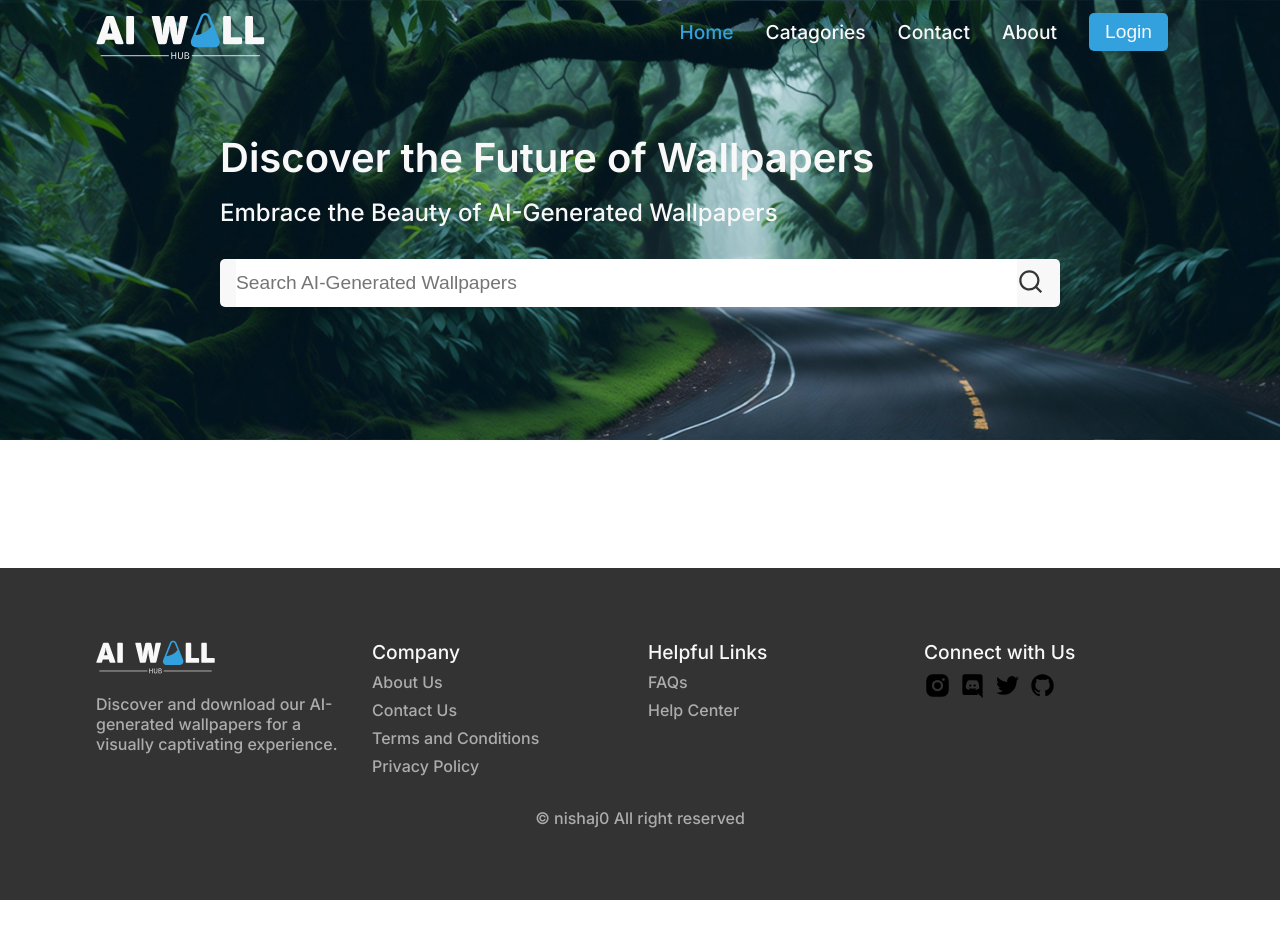
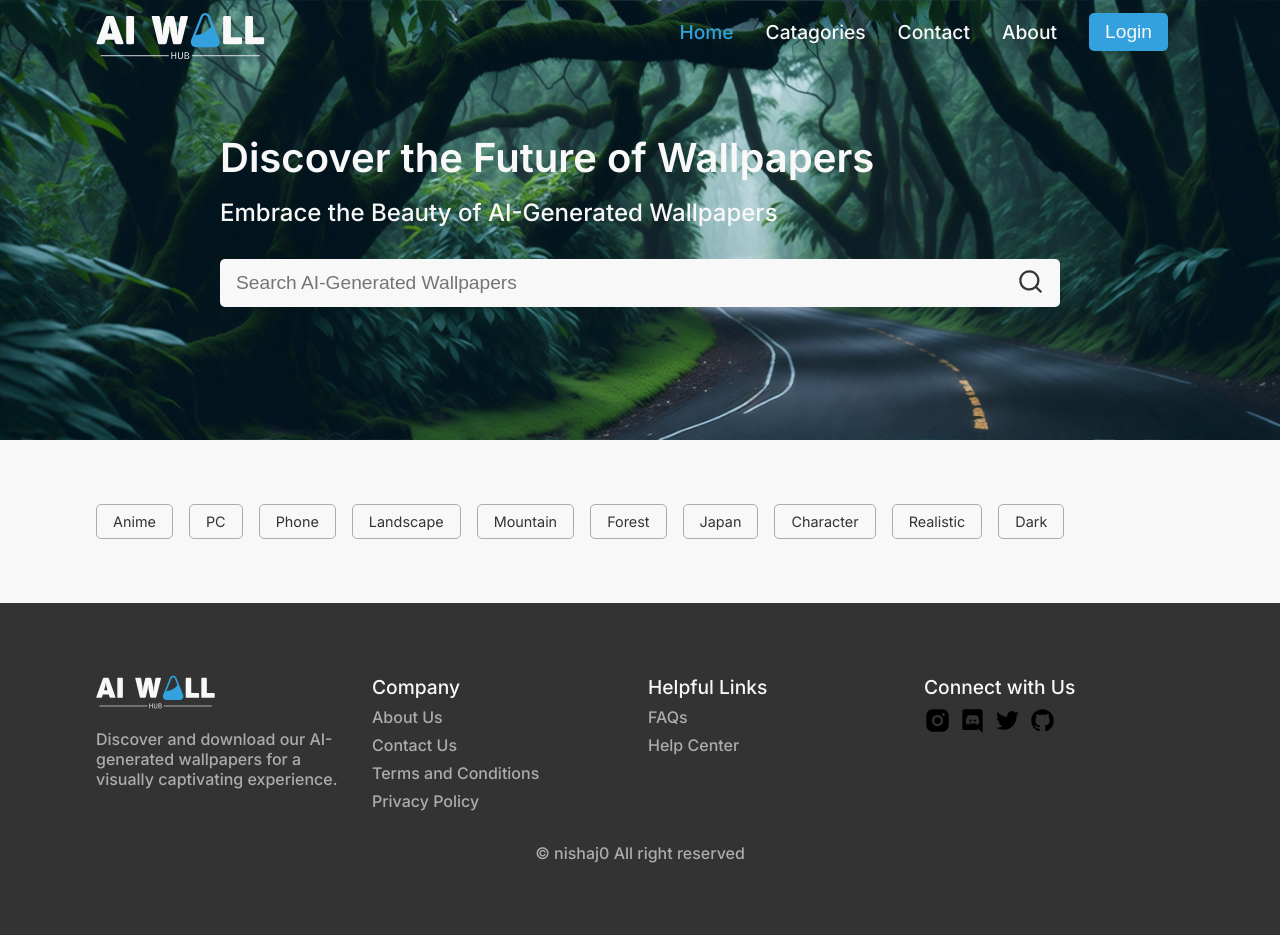
Before and after one commit to nishaj0/Ai_WallHub, a React (Vite) app in the folder client/: page / in a window 1280 px wide. Before the commit the page ends 900 px from the top, so only its background shows below. Built offline with nearby package versions, Linux system fonts and the light colour scheme.

Commit message:
added search links in home

```diff
--- a/client/src/App.css
+++ b/client/src/App.css
@@ -7,7 +7,7 @@
 
 body {
    font-family: var(--primary-font-family);
-   background-color: var(--bg-color);
+   background-color: var(--bg-color-light);
    /* margin-top: var(--header-height); */
 }
 
--- a/client/src/App.jsx
+++ b/client/src/App.jsx
@@ -1,6 +1,6 @@
 import React from "react";
 import { BrowserRouter, Route, Routes } from "react-router-dom";
-import { About, Home, Catagories,Contact } from "./pages";
+import { About, Home, Catagories, Contact, Search } from "./pages";
 import { Layout } from "./containers";
 
 import "./App.css";
@@ -11,9 +11,10 @@ function App() {
          <Routes>
             <Route path="/" element={<Layout />}>
                <Route index element={<Home />} />
-               <Route path="catagories" element={<Catagories/>} />
-               <Route path="contact" element={<Contact/>} />
-               <Route path="about" element={<About/>} />
+               <Route path="catagories" element={<Catagories />} />
+               <Route path="contact" element={<Contact />} />
+               <Route path="about" element={<About />} />
+               <Route path="search" element={<Search />} />
             </Route>
          </Routes>
       </BrowserRouter>
--- a/client/src/index.css
+++ b/client/src/index.css
@@ -20,8 +20,9 @@
    --primary-font-family: 'Inter', sans-serif;
    --h1-font-size: 2.5rem;
    --h2-font-size: 1.5rem;
+   --h4-font-size: 1.2rem;
    --a-font-size: 1.2rem;
-   --h4-font-size: 1.2rem;
+   --p-font-size: .9rem;
    --footer-a-font-size: 1rem;
    --font-weight-low: 400;
    --font-weight-mid: 500;
@@ -48,6 +49,7 @@
       --h2-font-size: 1.3rem;
       --a-font-size: 1.1rem;
       --h4-font-size: 1.1rem;
+      --p-font-size: 1rem;
       --footer-a-font-size: .9rem;
    }
 }
--- a/client/src/pages/Home/Home.jsx
+++ b/client/src/pages/Home/Home.jsx
@@ -1,5 +1,6 @@
 import React from "react";
 import { useEffect, useState } from "react";
+import { Link } from "react-router-dom";
 import { RiSearchLine } from "react-icons/ri";
 
 import "./home.css";
@@ -7,7 +8,6 @@ import "./home.css";
 function Home() {
    const [isSmallScreen, setIsSmallScreen] = useState(false);
    const [searchData, setSearchData] = useState({ search: "" });
-   console.log(searchData);
 
    useEffect(() => {
       const handleResize = () => {
@@ -27,7 +27,6 @@ function Home() {
 
    const handleSubmit = (e) => {
       e.preventDefault();
-      console.log("searched");
    };
    return (
       <div className="wallHub__home">
@@ -58,8 +57,37 @@ function Home() {
          <div className="wallHub__home-wallpapers section__padding">
             <div className="wallHub__home-wallpapers_filter-container">
                <div className="wallHub__home-wallpapers_filter">
-                  <a href=""></a>
+                  <Link to="search?searchText=anime">Anime</Link>
                </div>
+               <div className="wallHub__home-wallpapers_filter">
+                  <Link to="search?searchText=pc">PC</Link>
+               </div>
+               <div className="wallHub__home-wallpapers_filter">
+                  <Link to="search?searchText=phone">Phone</Link>
+               </div>
+               <div className="wallHub__home-wallpapers_filter">
+                  <Link to="search?searchText=landscape">Landscape</Link>
+               </div>
+               <div className="wallHub__home-wallpapers_filter">
+                  <Link to="search?searchText=mountain">Mountain</Link>
+               </div>
+               <div className="wallHub__home-wallpapers_filter">
+                  <Link to="search?searchText=forest">Forest</Link>
+               </div>
+               <div className="wallHub__home-wallpapers_filter">
+                  <Link to="search?searchText=japan">Japan</Link>
+               </div>
+               <div className="wallHub__home-wallpapers_filter">
+                  <Link to="search?searchText=character">Character</Link>
+               </div>
+               <div className="wallHub__home-wallpapers_filter">
+                  <Link to="search?searchText=realistic">Realistic</Link>
+               </div>
+               <div className="wallHub__home-wallpapers_filter">
+                  <Link to="search?searchText=dark">Dark</Link>
+               </div>
+            </div>
+            <div className="wallHub__home-wallpapers_img-container">
             </div>
          </div>
       </div>
--- a/client/src/pages/Home/home.css
+++ b/client/src/pages/Home/home.css
@@ -39,10 +39,10 @@
    border-radius: 5px;
 }
 
-.wallHub__home-search_bar form{
+.wallHub__home-search_bar form {
    width: 100%;
    height: 100%;
-   padding:0 1rem ;
+   padding: 0 1rem;
    display: flex;
    justify-content: center;
    align-items: center;
@@ -57,9 +57,10 @@
    font-size: var(--a-font-size);
    font-weight: var(--font-weight-mid);
    color: var(--text-color-dark);
+   background-color: transparent;
 }
 
-.wallHub__home-search_bar button{
+.wallHub__home-search_bar button {
    /* button */
    size: var(----default-icon-size);
    border: none;
@@ -67,3 +68,37 @@
    background-color: transparent;
    cursor: pointer;
 }
+
+/* -----------filter bar---------- */
+
+.wallHub__home-wallpapers_filter-container {
+   display: flex;
+   justify-content: start;
+   align-items: center;
+   overflow-x: auto;
+}
+
+.wallHub__home-wallpapers_filter-container::-webkit-scrollbar {
+   display: none;
+}
+
+/* button */
+.wallHub__home-wallpapers_filter {
+   display: flex;
+   justify-content: center;
+   align-items: center;
+   padding: 0.5rem 1rem;
+   margin-right: 1rem;
+   border: 1px solid var(--footer-text-color);
+   border-radius: 5px;
+   cursor: pointer;
+}
+
+.wallHub__home-wallpapers_filter:hover {
+   box-shadow: 0 0 10px var(--light-sky-blue);
+}
+
+.wallHub__home-wallpapers_filter a {
+   font-size: var(--p-font-size);
+   color: var(--text-color-dark);
+}
--- /dev/null
+++ b/client/src/pages/Search/Search.jsx
@@ -0,0 +1,18 @@
+import React from "react";
+import { useSearchParams } from "react-router-dom";
+
+import "./search.css";
+
+function Search() {
+   const [searchParams, SetSearchParams] = useSearchParams();
+   const searchText = searchParams.get("searchText");
+
+   return (
+      <div>
+         <h1>Search</h1>
+         <h1>{searchText}</h1>
+      </div>
+   );
+}
+
+export default Search;
--- a/client/src/pages/index.js
+++ b/client/src/pages/index.js
@@ -2,5 +2,6 @@ import Home from "./Home/Home";
 import About from "./About/About";
 import Catagories from "./Catagories/Catagories";
 import Contact from "./Contact/Contact";
+import Search from "./Search/Search";
 
-export { Home, About, Contact, Catagories };
+export { Home, About, Contact, Catagories, Search };
```
Also changed, not shown: client/src/pages/Search/search.css (added).
